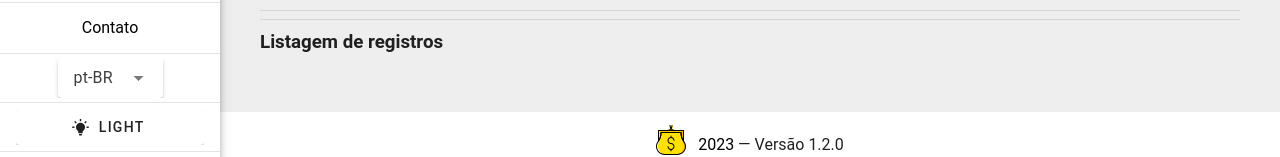
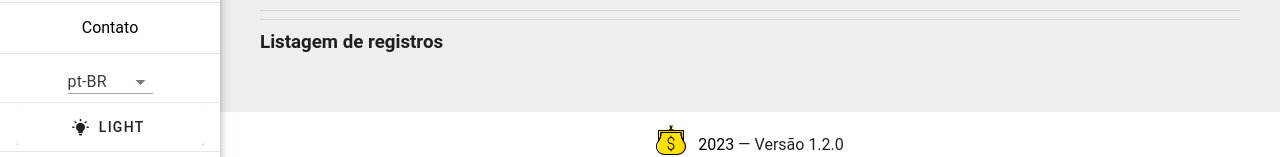
Before and after one commit to lucasferreiralimax/wallet-digitalz, a Vue app: page / in a window 1280 px wide. Shown: the part 162-319 px from the top of the page. Built offline with nearby package versions, Linux system fonts and the light colour scheme.

Commit message:
adjustment select language

```diff
--- a/src/components/Language/index.vue
+++ b/src/components/Language/index.vue
@@ -18,14 +18,14 @@ watch(locale, (val) => {
     single-line
     :items="[...supportLocales]"
     density="compact"
-    variant="solo"
+    variant="underlined"
     hide-details="auto"
   />
 </template>
 
 <style>
 .language {
-  width: 105px;
+  width: 85px;
   margin: 0 auto;
 }
 </style>
```
